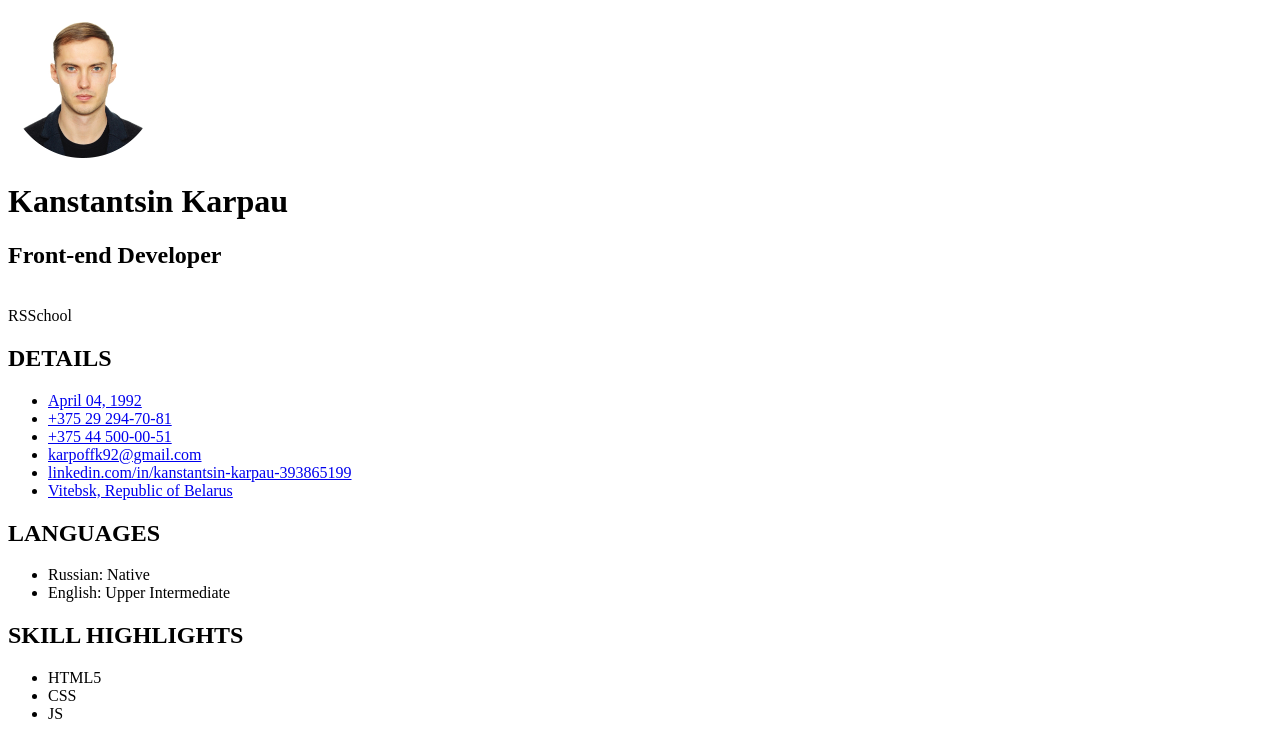
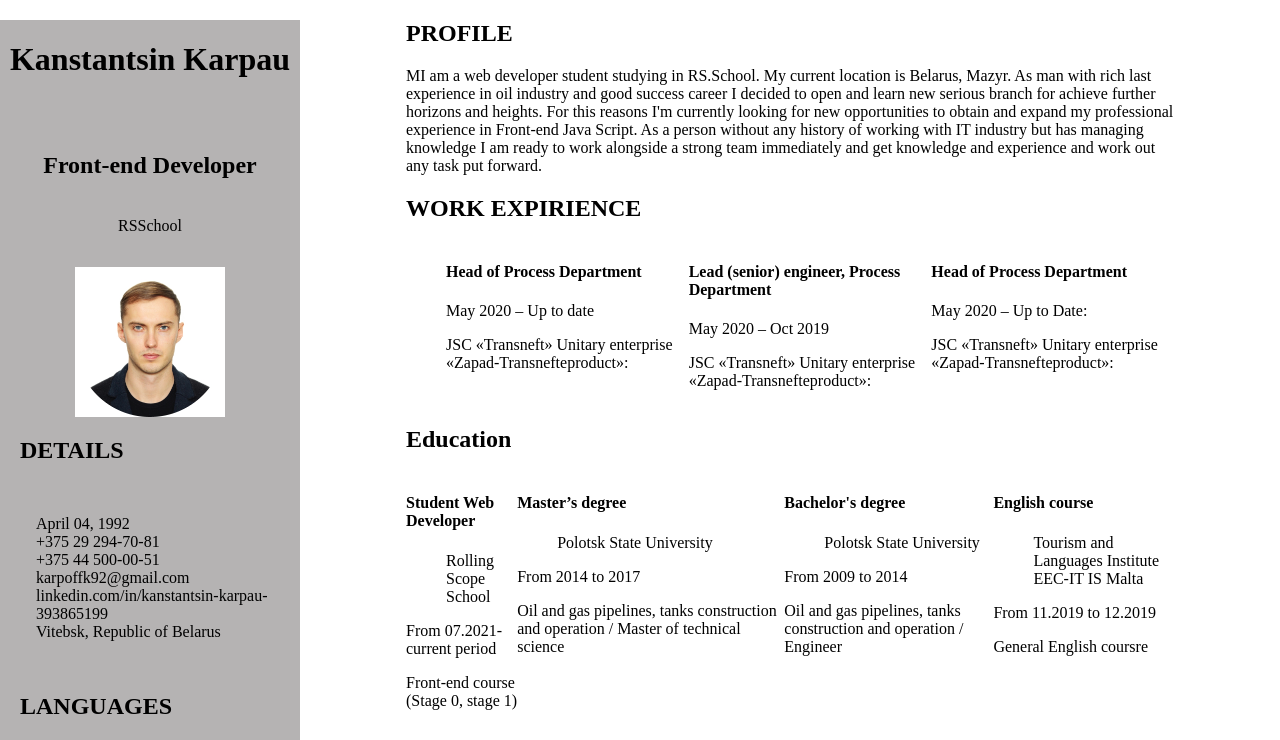
Before and after one commit to Karpoffkos/rsschool-cv, a plain HTML site: page index.html in a window 1280 px wide. Shown: the top 740 px of the page. Drawn offline with Linux system fonts and the light colour scheme.

Commit message:
feat: add img

```diff
--- a/index.html
+++ b/index.html
@@ -4,23 +4,18 @@
         <meta charset="utf-8">
         <meta name="viewport" content="width=device-width, initial-scale=1.0">
         <link rel="icon" href="assets/src/36049.png" sizes="16x16" type="image/png">
-       <!--  <link rel="stylesheet" href="style.css"> -->
+        <link rel="stylesheet" href="style.css">
         <title>CV</title>
     </head>
     <body class="body">
-    <div class="bodyDiv">
-
-    <header class="header1">
-        <div class="header-container">
-            <img src="assets/img/karpovkv5x5.jpg" alt="foto" width="150" height="150">
-            <div>
+        <header class="header">
             <h1> Kanstantsin Karpau </h1>
             <p><h2>Front-end Developer</h2><br>RSSchool</p>
-	        </div>
-        </div>
+            <img src="assets/img/karpovkv5x5.jpg" alt="foto" width="150" height="150">
+            <div class="header-container">
                 <h2>DETAILS</h2>
-        <ul class="navigation">
-            <li><a href="#anctor1"> April 04, 1992 </a></li>
+                <ul class="details">
+                    <li>April 04, 1992</li>
                     <li><a href="#anctor2"> +375 29 294-70-81 </a></li>
                     <li><a href="#anctor3"> +375 44 500-00-51</a></li>
                     <li><a href="#anctor4"> karpoffk92@gmail.com </a></li>
@@ -38,6 +33,7 @@
                     <li>CSS</li>
                     <li>JS</li>
                 </ul>
+            </div>
         </header>
         <main>
             <section>
@@ -47,11 +43,11 @@
                 </div>
             </section>
 
-        <section id="anctor4">
+            <section class="work" id="anctor4">
                 <h2> WORK EXPIRIENCE </h2>
-                <div class="e-history">
-                    <div>
-                        <ul>
+
+
+                <ul class="experience">
                     <li>
                         <h4> Head of Process Department</h4>
                         <p> May 2020 – Up to date </P>
@@ -68,14 +64,13 @@
                         <p> JSC «Transneft» Unitary enterprise «Zapad-Transnefteproduct»:</P>
                     </li>
                 </ul>
-                    </div>
-                </div>
+
             </section>
 
-        <section id=”anctor2”>
+            <section class="education" id=”anctor2”>
                 <h2>Education</h2>
-            <div class="education">
-                <div >
+                <div class="study">
+                    <div>
                         <h4>Student Web Developer</h4>
                         <ul>
                             <li>
@@ -162,6 +157,5 @@
                 <a href="https://github.com/Karpoffkos/rsschool-cv"> github.com/Karpoffkos/rsschool-cv</a>
             </div>
         </footer>
-    </div>
     </body>
 </html>
--- a/style.css
+++ b/style.css
@@ -1,51 +1,70 @@
+html {scroll-behavior: smooth;}
+a {
+    scroll-behavior: smooth;
+    color: inherit;
+    text-decoration: none;
+    outline: none;
+}
+li {
+    list-style: none;
+}
 .body {
 
     width: 1280px;
     margin: 0 auto;
 
 }
-.bodyDiv {
+main, footer {
+    padding-left: 300px ;
+}
+.header {
+    position: absolute;
+    width: 300px;
     display: flex;
     flex-direction: column;
-    align-items: stretch;
-    padding:0 5em;
-
-
-};
-.header1 {
-flex: 0 0 75 vh;
+    align-items: center;
+    justify-content:space-between;
+    background-color: rgb(181, 179, 179);
+    background-size: cover;
 
 }
 .header-container {
     display: flex;
-    flex-direction: row-reverse;
-    flex-wrap: wrap-reverse;
-    text-align: start;
-    padding: 5PX 250px 5PX 225PX;
-    background: url("assets/img/photo-1540051834522-7248234b9b4d.jpg");
-    background-size: cover;
+
+    flex-direction: column;
+    align-items:start;
+    justify-content: center;
+    padding-left: 20px;
+
 
 }
 .header-container > div {
     flex-grow: 1;
 
 }
-.aboutMe {
+.aboutMe,
+.work,
+.education {
     text-align:left;
 
-    width: 760px;
-    margin: auto;
+    width: 60vw;
+    margin: 0 auto;
 }
-.aboutMe_discribe {
-    text-align:justify;
-}
-.navigation {
-    width: 760px;
-    margin: auto;
+.experience{
     display: flex;
     flex-direction: row;
+}
+.study{
+    display: flex;
+    flex-direction: row;
+    justify-content: center;
+}
+.details {
+
+    display: flex;
+    flex-direction: column;
     justify-content:space-between;
-    text-align: center;
+    text-align: start;
     padding: 1em;
 
 
@@ -61,13 +80,7 @@ div.anctor1 {
     text-align: center;
     padding: 1em;
 }
-.education {
-    display: flex;
-    flex-direction: row;
-    justify-content: space-evenly;
-    text-align: center;
-    padding: 1em;
-}
+
 .language {
     text-align: start;
     padding: 1em;
```
Lines whose indentation alone changed are shown as unchanged.
